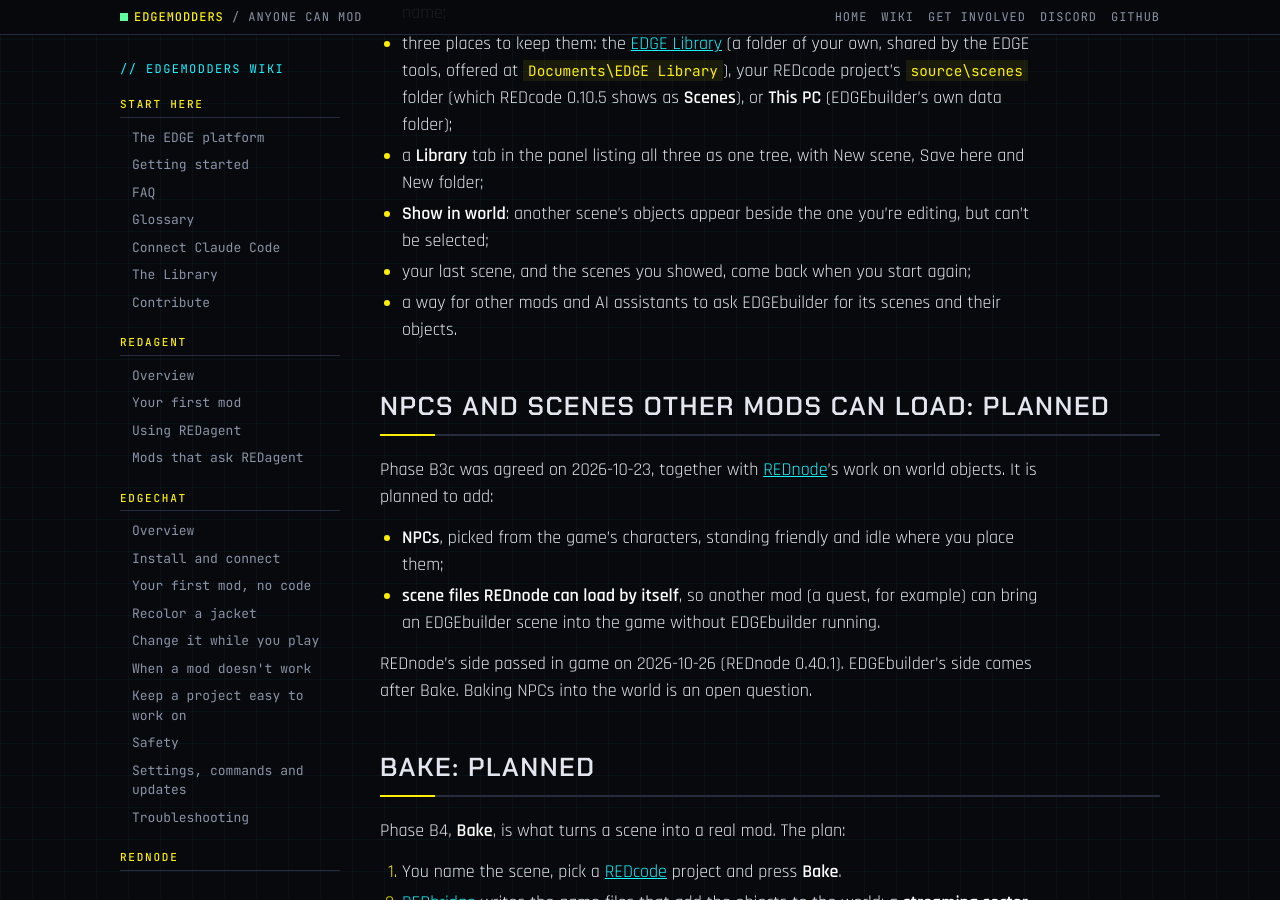
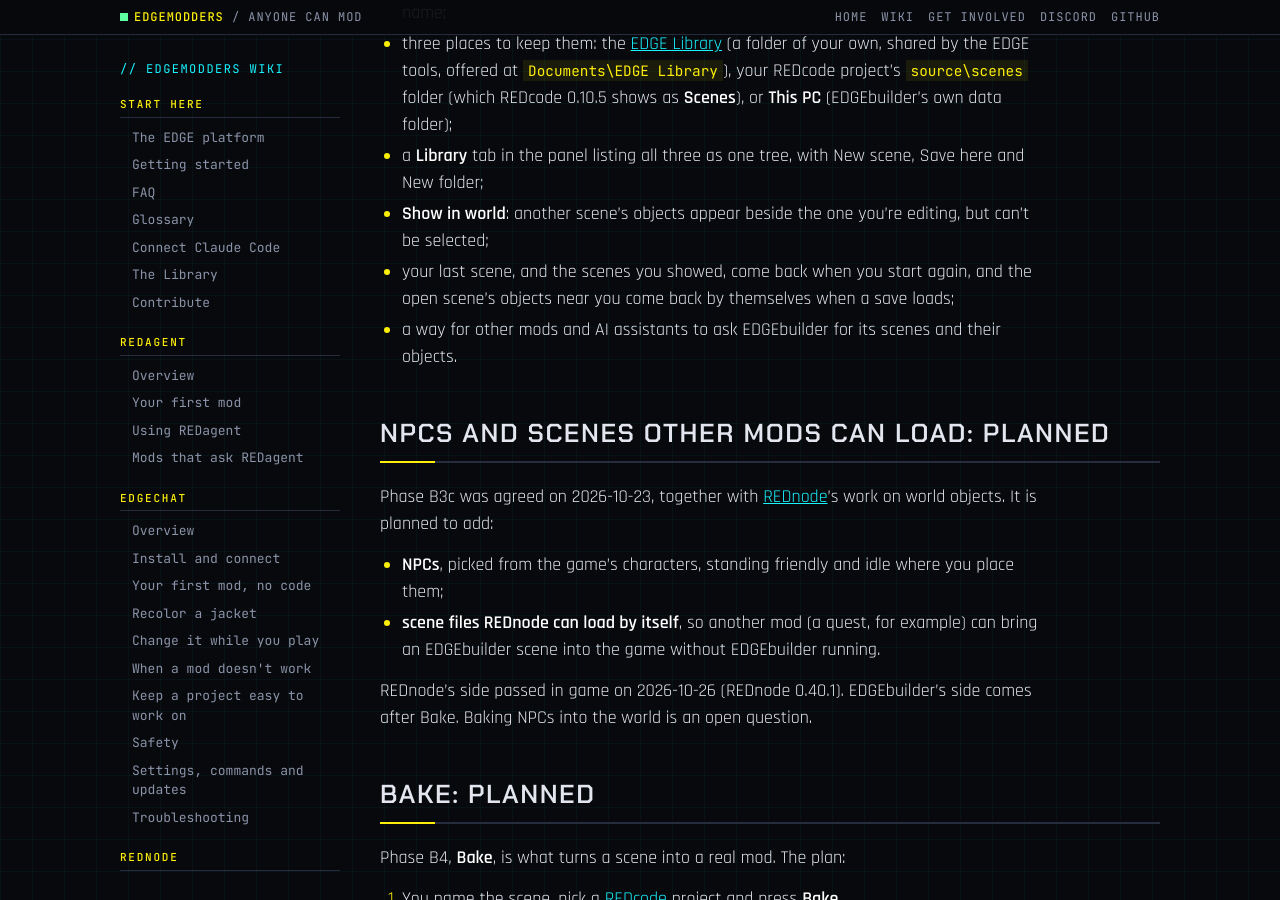
Before and after one commit to Edgemodders/EDGEweb, a Jekyll site: the page built from docs/wiki/edgebuilder/scenes.md, in a window 1280 px wide and 900 px high, scrolled down 2009 px. Built offline with Jekyll 4.4.1, drawn with Linux system fonts in a browser that asks for light colours.

Commit message:
Wiki: EDGEbuilder's previews come back after a save in the build being tested
Co-Authored-By: Claude Opus 5.5 <noreply@anthropic.com>

```diff
--- a/docs/wiki/edgebuilder/scenes.md
+++ b/docs/wiki/edgebuilder/scenes.md
@@ -43,7 +43,7 @@ Phase B3, **Arrange and save**, comes in two halves. The first, B3-1 Arrange, pa
 - three places to keep them: the [EDGE Library](../library.html) (a folder of your own, shared by the EDGE tools, offered at `Documents\EDGE Library`), your REDcode project's `source\scenes` folder (which REDcode 0.10.5 shows as **Scenes**), or **This PC** (EDGEbuilder's own data folder);
 - a **Library** tab in the panel listing all three as one tree, with New scene, Save here and New folder;
 - **Show in world**: another scene's objects appear beside the one you're editing, but can't be selected;
-- your last scene, and the scenes you showed, come back when you start again;
+- your last scene, and the scenes you showed, come back when you start again, and the open scene's objects near you come back by themselves when a save loads;
 - a way for other mods and AI assistants to ask EDGEbuilder for its scenes and their objects.
 
 ## NPCs and scenes other mods can load: planned
```
